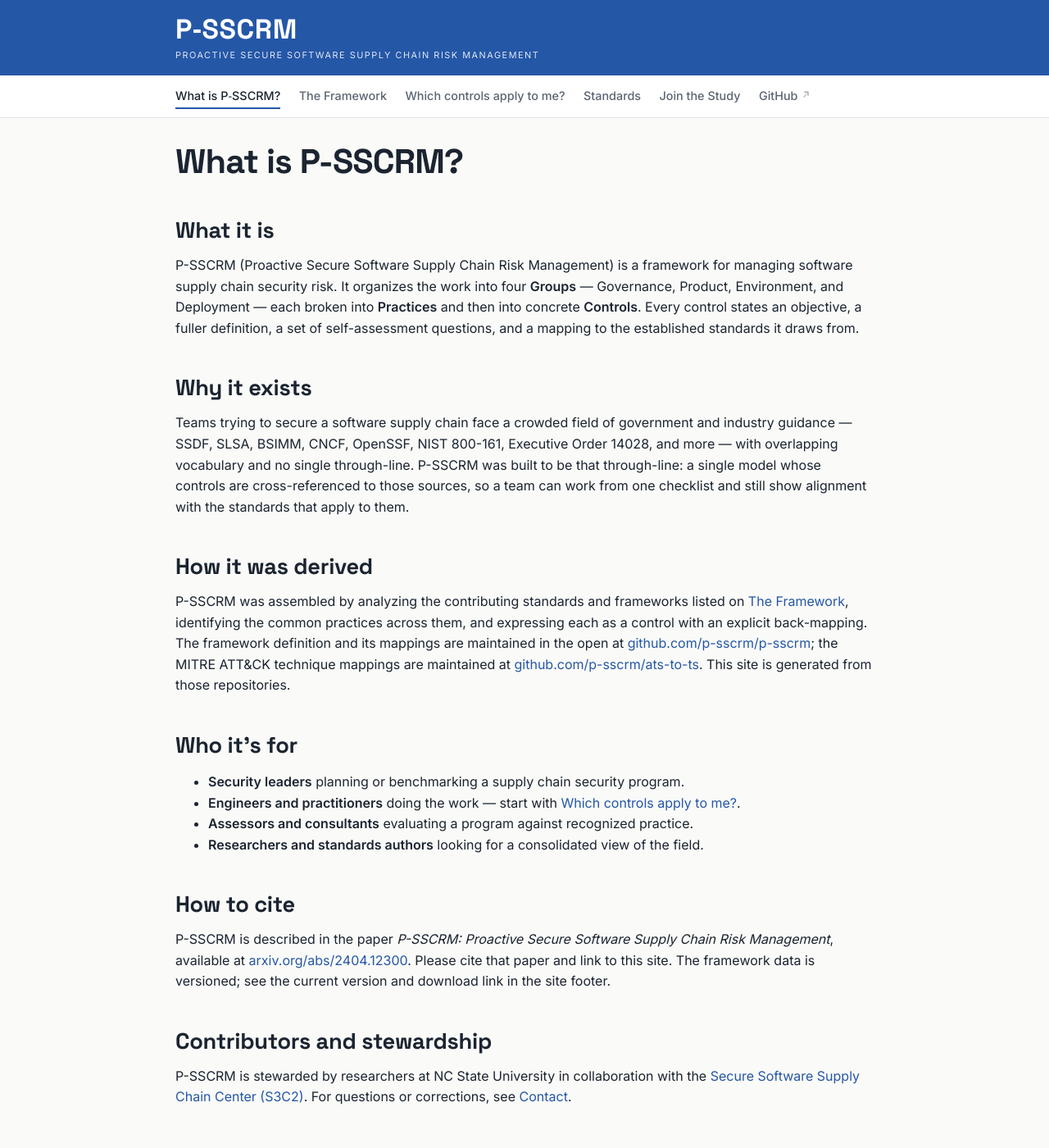
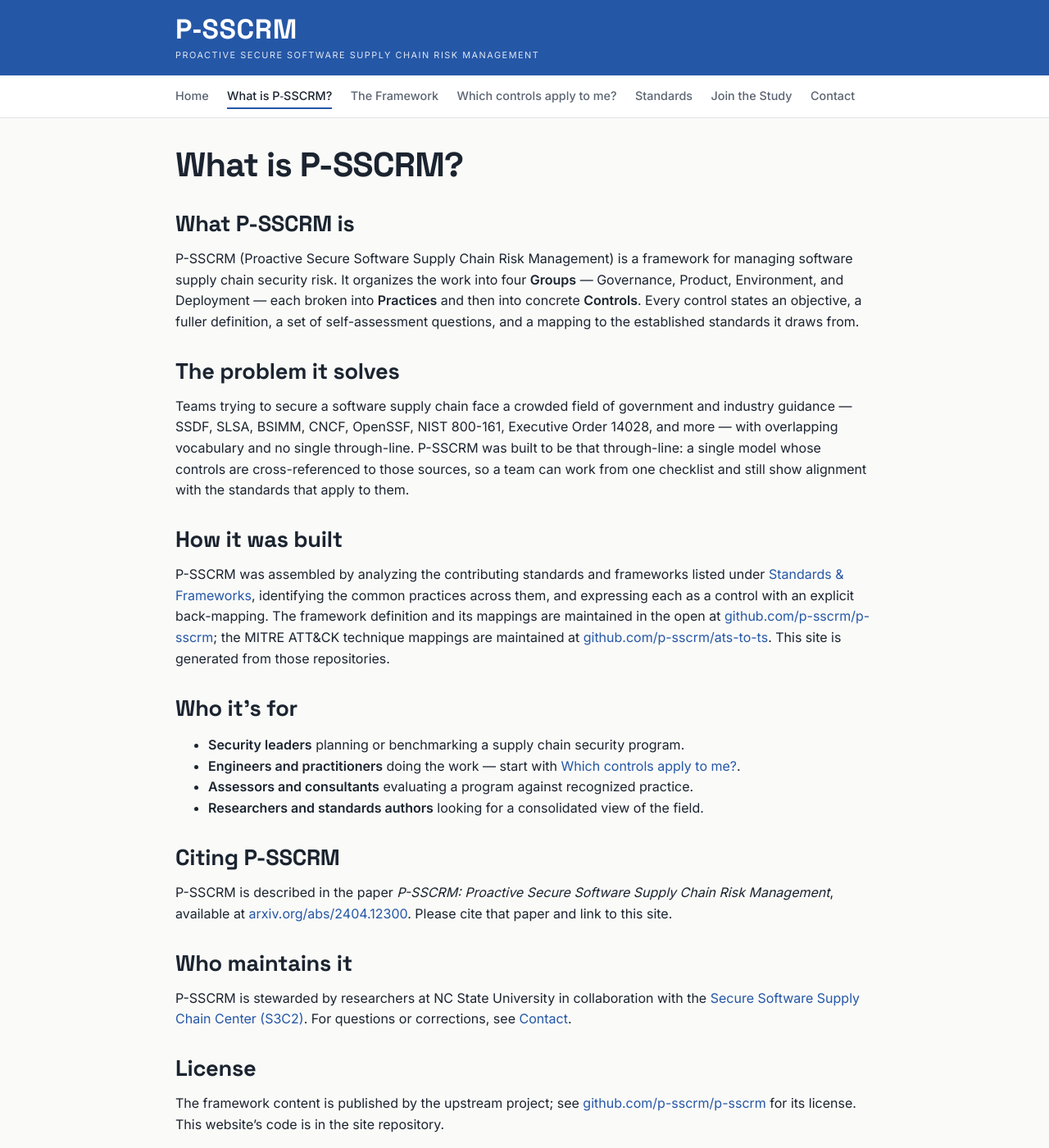
Before and after one commit to tanmaypardeshi/p-sscrm, a Jekyll site: the page built from about.md, in a window 1280 px wide and 1400 px high. Shown: the whole window at 82% size. Built offline with Jekyll 4.4.1, drawn with Linux system fonts in a browser that asks for light colours; some of the changed text lies outside the part shown.

Commit message:
Round 2 polish: nav (Home + Contact, no GitHub), footer trim, About headings, spacing, Product colour
- header nav: add Home, add Contact, drop GitHub link; wordmark underlines on hover
- footer: reduce to icon links + '<year> P-SSCRM Documentation · Version <v>'
- About: punchier section headings; Versions -> 'Version history' with tight sub-labels
- /frameworks/ title -> 'Standards & Frameworks'
- Product group colour moved off the mapping-badge green; mapping badges now neutral grey
- global h2/h3 top margins reduced; home-section padding reduced (was too airy)
- framework page: top breathing room below the sticky nav (--content-top-pad 2rem, .layout padding-top)

```diff
--- a/_includes/footer.html
+++ b/_includes/footer.html
@@ -1,7 +1,6 @@
 <footer class="site-footer">
   <div class="container">
     {% assign v = site.data.versions | where: "current", true | first %}
-    {% assign mv = site.data.mitre_versions | where: "current", true | first %}
     <nav class="footer-nav" aria-label="Footer">
       <a href="{{ "/about/" | relative_url }}">
         <svg viewBox="0 0 16 16" width="14" height="14" aria-hidden="true" focusable="false"><path fill="currentColor" d="M8 1.5A6.5 6.5 0 1 0 8 14.5 6.5 6.5 0 0 0 8 1.5Zm.9 10.2H7.1V7.1h1.8v4.6ZM8 5.9a1 1 0 1 1 0-2 1 1 0 0 1 0 2Z"/></svg>
@@ -20,15 +19,6 @@
         GitHub
       </a>
     </nav>
-    <p class="footer-meta">
-      Framework data <strong>v{{ v.version }}</strong> (<a href="{{ v.download_url }}" target="_blank" rel="noopener">JSON</a>) from
-      <a href="https://github.com/p-sscrm/p-sscrm" target="_blank" rel="noopener">p-sscrm/p-sscrm</a>
-      &middot;
-      MITRE ATT&amp;CK mapping <strong>v{{ mv.version }}</strong> (<a href="{{ mv.download_url }}" target="_blank" rel="noopener">JSON</a>) from
-      <a href="https://github.com/p-sscrm/ats-to-ts" target="_blank" rel="noopener">p-sscrm/ats-to-ts</a>
-      &middot;
-      full version history on <a href="{{ "/about/" | relative_url }}#versions">About</a>
-    </p>
-    <p class="footer-meta footer-license">Framework content is licensed by the upstream project &mdash; see <a href="https://github.com/p-sscrm/p-sscrm" target="_blank" rel="noopener">p-sscrm/p-sscrm</a>.</p>
+    <p class="footer-meta">{{ site.time | date: "%Y" }} P&#8209;SSCRM Documentation &middot; Version {{ v.version }}</p>
   </div>
 </footer>
--- a/_includes/header.html
+++ b/_includes/header.html
@@ -1,21 +1,19 @@
 <header class="site-header">
   <div class="site-banner">
-    <a class="site-wordmark" href="{{ "/" | relative_url }}">
+    <a class="site-wordmark" href="{{ "/" | relative_url }}" aria-label="P-SSCRM — home">
       <span class="site-wordmark-name">P&#8209;SSCRM</span>
       <span class="site-wordmark-expand">Proactive Secure Software Supply Chain Risk Management</span>
     </a>
   </div>
   <div class="site-nav-bar">
     <nav class="container site-nav" aria-label="Primary">
+      <a href="{{ "/" | relative_url }}"{% if page.url == "/" %} aria-current="page"{% endif %}>Home</a>
       <a href="{{ "/about/" | relative_url }}"{% if page.url == "/about/" %} aria-current="page"{% endif %}>What is P&#8209;SSCRM?</a>
       <a href="{{ "/framework/" | relative_url }}"{% if page.url == "/framework/" %} aria-current="page"{% endif %}>The Framework</a>
       <a href="{{ "/roles/" | relative_url }}"{% if page.url == "/roles/" %} aria-current="page"{% endif %}>Which controls apply to me?</a>
       <a href="{{ "/frameworks/" | relative_url }}"{% if page.url == "/frameworks/" %} aria-current="page"{% endif %}>Standards</a>
       <a href="{{ "/participate/" | relative_url }}"{% if page.url == "/participate/" %} aria-current="page"{% endif %}>Join the Study</a>
-      <a class="site-nav-ext" href="https://github.com/p-sscrm/p-sscrm.github.io" target="_blank" rel="noopener">
-        GitHub
-        <svg viewBox="0 0 16 16" width="12" height="12" aria-hidden="true" focusable="false"><path fill="currentColor" d="M4.5 2h6a1 1 0 0 1 1 1v6h-1.5V4.56L4.06 12 3 10.94 10.44 3.5H4.5V2z"/></svg>
-      </a>
+      <a href="{{ "/contact/" | relative_url }}"{% if page.url == "/contact/" %} aria-current="page"{% endif %}>Contact</a>
     </nav>
   </div>
 </header>
--- a/about.md
+++ b/about.md
@@ -1,10 +1,10 @@
 ---
 title: "What is P-SSCRM?"
 permalink: /about/
-description: "What P-SSCRM is, why it exists, how it was derived, and how to cite it."
+description: "What P-SSCRM is, why it exists, how it was built, and how to cite it."
 ---
 
-## What it is
+## What P-SSCRM is
 
 P-SSCRM (Proactive Secure Software Supply Chain Risk Management) is a framework
 for managing software supply chain security risk. It organizes the work into
@@ -13,7 +13,7 @@
 objective, a fuller definition, a set of self-assessment questions, and a
 mapping to the established standards it draws from.
 
-## Why it exists
+## The problem it solves
 
 Teams trying to secure a software supply chain face a crowded field of
 government and industry guidance — SSDF, SLSA, BSIMM, CNCF, OpenSSF, NIST
@@ -22,10 +22,10 @@
 whose controls are cross-referenced to those sources, so a team can work from
 one checklist and still show alignment with the standards that apply to them.
 
-## How it was derived
+## How it was built
 
 P-SSCRM was assembled by analyzing the contributing standards and frameworks
-listed on [The Framework]({{ "/framework/" | relative_url }}#standards),
+listed under [Standards & Frameworks]({{ "/frameworks/" | relative_url }}),
 identifying the common practices across them, and expressing each as a control
 with an explicit back-mapping. The framework definition and its mappings are
 maintained in the open at
@@ -43,15 +43,14 @@
 - **Researchers and standards authors** looking for a consolidated view of the
   field.
 
-## How to cite
+## Citing P-SSCRM
 
 P-SSCRM is described in the paper *P-SSCRM: Proactive Secure Software Supply
 Chain Risk Management*, available at
 [arxiv.org/abs/2404.12300](https://arxiv.org/abs/2404.12300). Please cite that
-paper and link to this site. The framework data is versioned; see the current
-version and download link in the site footer.
+paper and link to this site.
 
-## Contributors and stewardship
+## Who maintains it
 
 P-SSCRM is stewarded by researchers at NC State University in collaboration with
 the [Secure Software Supply Chain Center (S3C2)](https://s3c2.org/). For
@@ -71,7 +70,9 @@
 [p-sscrm/p-sscrm](https://github.com/p-sscrm/p-sscrm) and
 [p-sscrm/ats-to-ts](https://github.com/p-sscrm/ats-to-ts).
 
-**Framework**
+#### Framework
+{: .version-heading}
+
 <ul class="version-list">
   {% for ver in site.data.versions %}
     <li>
@@ -82,7 +83,9 @@
   {% endfor %}
 </ul>
 
-**MITRE ATT&CK mapping**
+#### MITRE ATT&CK mapping
+{: .version-heading}
+
 <ul class="version-list">
   {% for ver in site.data.mitre_versions %}
     <li>
--- a/static/css/main.css
+++ b/static/css/main.css
@@ -14,11 +14,11 @@
   --code-soft: #E6F5F1;
 
   --group-g: #2557A7;
-  --group-p: #0F6E5C;
+  --group-p: #2F7D4F;
   --group-e: #8A4B2E;
   --group-d: #6B4EA8;
   --group-g-tint: #EAF1FB;
-  --group-p-tint: #E6F5F1;
+  --group-p-tint: #E8F3EC;
   --group-e-tint: #F6ECE4;
   --group-d-tint: #EFEAF8;
 
@@ -28,7 +28,7 @@
 
   --max-width: 900px;
   --radius: 6px;
-  --content-top-pad: 1.75rem;
+  --content-top-pad: 2rem;
   --header-height: 52px;
 }
 
@@ -62,8 +62,8 @@
 }
 
 h1 { font-size: clamp(1.9rem, 1.3rem + 2.6vw, 2.6rem); font-weight: 700; letter-spacing: -0.02em; }
-h2 { font-size: clamp(1.4rem, 1.15rem + 1vw, 1.7rem); font-weight: 700; margin-top: 1.6em; letter-spacing: -0.01em; }
-h3 { font-size: 1.15rem; font-weight: 600; margin-top: 1.3em; }
+h2 { font-size: clamp(1.4rem, 1.15rem + 1vw, 1.7rem); font-weight: 700; margin-top: 1.15em; letter-spacing: -0.01em; }
+h3 { font-size: 1.15rem; font-weight: 600; margin-top: 1em; }
 h4 { font-size: 0.95rem; font-weight: 600; letter-spacing: 0.01em; }
 
 p { margin: 0 0 0.85em; color: var(--text); }
@@ -110,6 +110,7 @@
   opacity: 0.85;
   margin-top: 0.25rem;
 }
+.site-wordmark:hover .site-wordmark-name { text-decoration: underline; }
 
 .site-nav-bar {
   position: sticky;
@@ -139,7 +140,7 @@
 .site-nav-ext { display: inline-flex; align-items: center; gap: 0.3rem; }
 .site-nav-ext svg { opacity: 0.65; }
 
-.hero { padding: 3rem 0 2.75rem; }
+.hero { padding: 2.5rem 0 2rem; }
 .hero .container { padding-top: 0; padding-bottom: 0; }
 .hero-brand {
   font-size: clamp(2.6rem, 1.5rem + 4.6vw, 4.4rem);
@@ -273,25 +274,31 @@
 }
 
 .framework-badge {
-  background: var(--code-soft);
-  border: 1px solid rgba(15, 110, 92, 0.2);
+  background: var(--surface);
+  border: 1px solid var(--border);
   border-radius: 999px;
   padding: 0.3rem 0.75rem;
   font-size: 0.82rem;
-  color: var(--text);
+  color: var(--text-muted);
 }
-.framework-badge a { color: var(--code); font-weight: 600; }
+.framework-badge a { color: var(--accent); font-weight: 600; }
 .mitre-badge { background: var(--accent-soft); border-color: rgba(37, 87, 167, 0.25); }
 .mitre-badge a { color: var(--accent); }
 
 .version-list {
-  margin: 1rem 0 0;
+  margin: 0.4rem 0 0;
   padding: 0 0 0 1.2rem;
 }
 
 .version-list li { margin: 0.3rem 0; }
 
 .version-number { font-family: var(--font-mono); font-weight: 600; }
+
+.version-heading {
+  font-size: 0.95rem;
+  font-weight: 700;
+  margin: 1.4rem 0 0;
+}
 
 .framework-badge .mapping-ref {
   font-family: var(--font-mono);
@@ -356,7 +363,7 @@
   gap: 2rem;
   max-width: 1200px;
   margin: 0 auto;
-  padding: 0 1.5rem;
+  padding: var(--content-top-pad) 1.5rem 0;
   align-items: flex-start;
 }
 
@@ -471,7 +478,7 @@
   .site-wordmark { padding: 0.9rem 1.25rem 0.85rem; }
   .hero { padding: 2rem 0 1.75rem; }
   main .container { padding-top: 1.25rem; }
-  .home-section { padding: 2.25rem 0; }
+  .home-section { padding: 1.75rem 0; }
   .fw-standards { margin-top: 2.5rem; }
 }
 
@@ -716,7 +723,7 @@
 .btn-secondary:hover { background: var(--accent-soft); }
 .btn-disabled { background: var(--border); color: var(--text-muted) !important; cursor: not-allowed; }
 
-.home-section { padding: 2.75rem 0; }
+.home-section { padding: 2rem 0; }
 .home-section h2 { margin-top: 0; }
 .section-intro, .section-note { color: var(--text-muted); }
 .section-note { font-size: 0.85rem; }
```
Also changed, not shown: other parts of about.md (+1 -1 lines), frameworks.md (+1 -1 lines).
